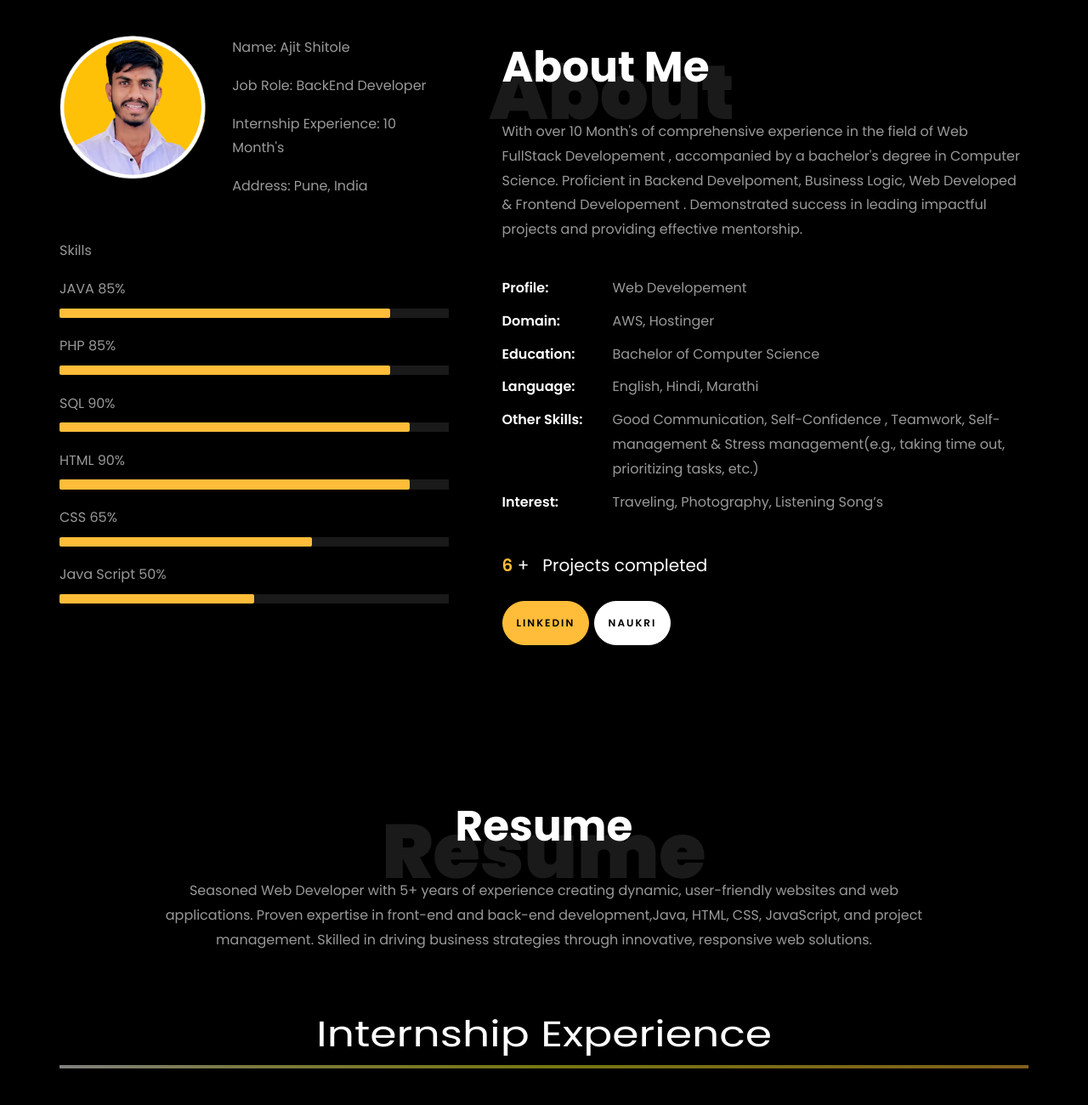
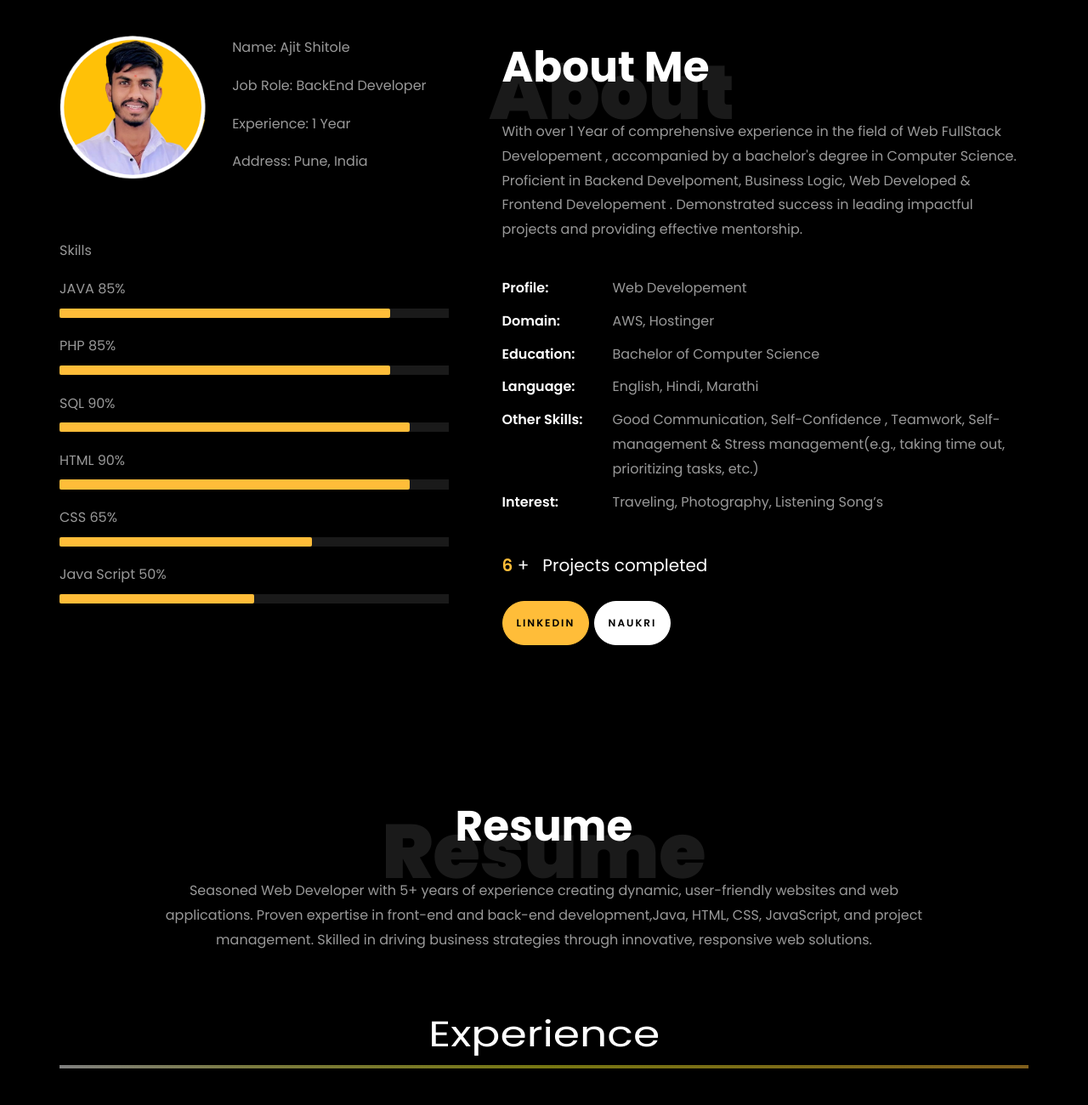
Before and after one commit to anish-shitole-77/my-portfolio, a plain HTML site: page index.html in a window 1280 px wide. Shown: the part 820-2120 px from the top of the page at 85% size. Drawn offline with Linux system fonts and the light colour scheme; files whose address does not match are found by name.

Commit message:
Update index.html

```diff
--- a/index.html
+++ b/index.html
@@ -242,7 +242,7 @@
 																Shitole</span></p>
 														<p><span class="title-s">Job Role: </span> <span>BackEnd
 																Developer</span></p>
-														<p><span class="title-s">Internship Experience: </span> <span>10 Month's
+														<p><span class="title-s">Experience: </span> <span>1 Year
 															</span></p>
 														<p><span class="title-s">Address: </span> <span>Pune,
 																India</span></p>
@@ -307,7 +307,7 @@
 											<h1 class="big">About</h1>
 											<h2 class="mb-4">About Me</h2>
 
-											<p>With over 10 Month's of comprehensive experience in the field of Web
+											<p>With over 1 Year of comprehensive experience in the field of Web
 												FullStack Developement , accompanied by a bachelor's degree in
 												Computer Science.
 												Proficient in Backend Develpoment, Business Logic, Web Developed &
@@ -372,7 +372,7 @@
 						</div>
 
 						<div class="row">
-							<h1 class="big-4">Internship Experience</h1>
+							<h1 class="big-4">Experience</h1>
 							<div class="underline"></div>
 						</div>
 						<br>
@@ -392,7 +392,7 @@
 									<span class="date">2023 - 2024 </span>
 									<h2>BackEnd Developer</h2>
 									<span class="position">Share Thumb & Technological</span>
-									<p class="mt-4"> I have 10 Months of experience in PHP Development. Played
+									<p class="mt-4"> I have 1 Year of experience in PHP Development. Played
 										a key role at various project stages including scoping, development,
 										and
 										post Go-Live support.
```
